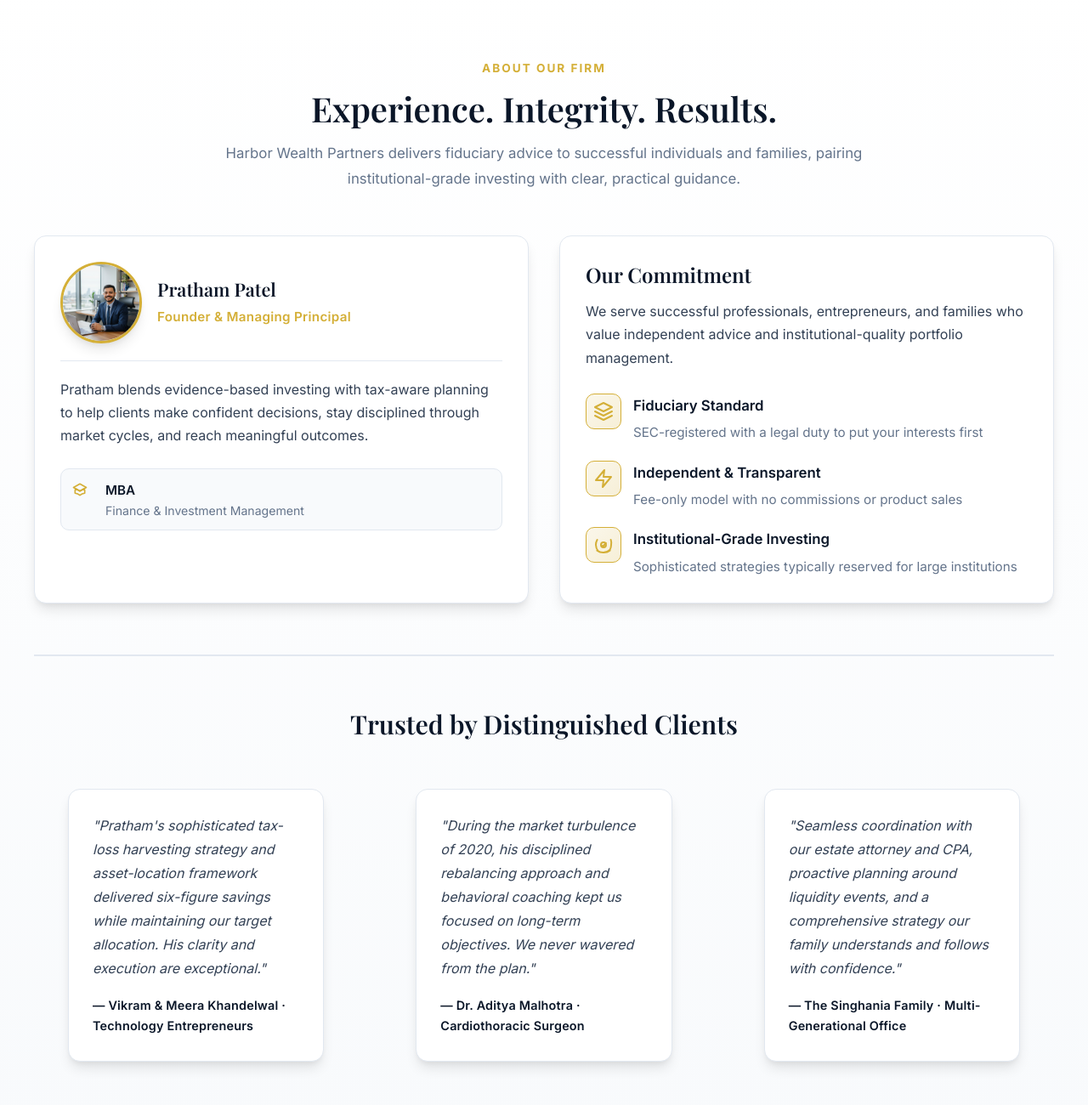
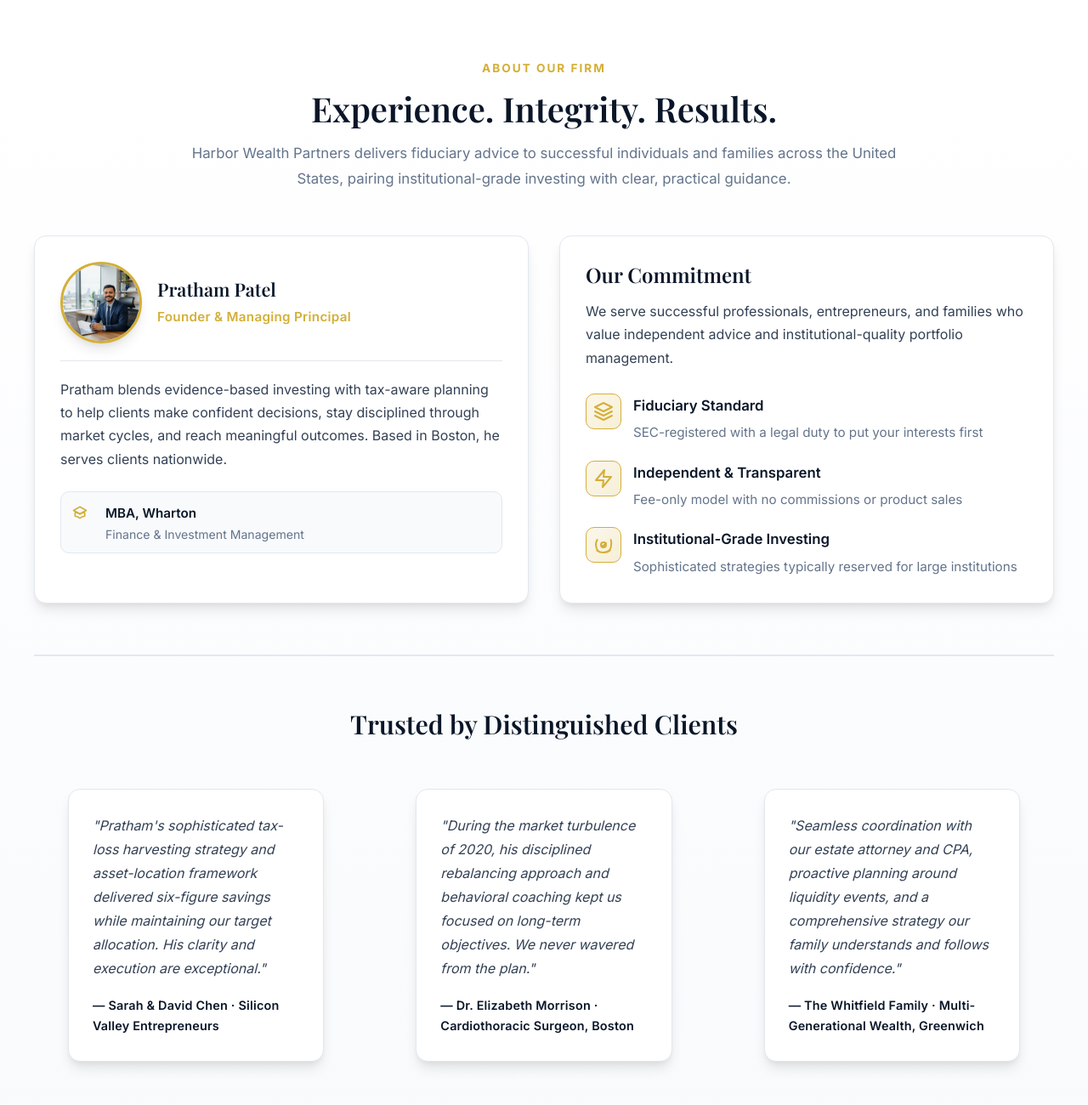
Before and after one commit to sonishivam1402/Financial-Advisor, a plain HTML site: page index.html in a window 1280 px wide. Shown: the part 1075-2375 px from the top of the page at 85% size. Drawn offline with nearby package versions, Linux system fonts and the light colour scheme.

Commit message:
change names in testimonials

```diff
--- a/index.html
+++ b/index.html
@@ -105,8 +105,7 @@
       <div class="eyebrow">About Our Firm</div>
       <h2 class="section-title">Experience. Integrity. Results.</h2>
       <p class="section-desc">
-        Harbor Wealth Partners delivers fiduciary advice to successful individuals and families, pairing
-        institutional-grade investing with clear, practical guidance.
+        Harbor Wealth Partners delivers fiduciary advice to successful individuals and families across the United States, pairing institutional-grade investing with clear, practical guidance.
       </p>
     </div>
 
@@ -125,7 +124,7 @@
 
         <p class="advisor-brief">
           Pratham blends evidence-based investing with tax-aware planning to help clients make confident decisions,
-          stay disciplined through market cycles, and reach meaningful outcomes.
+          stay disciplined through market cycles, and reach meaningful outcomes. Based in Boston, he serves clients nationwide.
         </p>
 
         <div class="advisor-credentials">
@@ -135,7 +134,7 @@
               <path d="M12 14l6.16-3.422a12.083 12.083 0 01.665 6.479A11.952 11.952 0 0012 20.055a11.952 11.952 0 00-6.824-2.998 12.078 12.078 0 01.665-6.479L12 14z" stroke="currentColor" stroke-width="2" stroke-linecap="round" stroke-linejoin="round"/>
             </svg>
             <div>
-              <strong>MBA</strong>
+              <strong>MBA, Wharton</strong>
               <span>Finance & Investment Management</span>
             </div>
           </div>
@@ -153,8 +152,8 @@
               <path d="M9 12l2 2 4-4m6 2a9 9 0 11-18 0 9 9 0 0118 0z" stroke="currentColor" stroke-width="2" stroke-linecap="round" stroke-linejoin="round"/>
             </svg>
             <div>
-              <strong>CFA</strong>
-              <span>Chartered Financial Analyst</span>
+              <strong>CFA Charterholder</strong>
+              <span>15+ Years Experience</span>
             </div>
           </div> -->
         </div>
@@ -213,21 +212,21 @@
           <blockquote>
             "Pratham's sophisticated tax-loss harvesting strategy and asset-location framework delivered six-figure savings while maintaining our target allocation. His clarity and execution are exceptional."
           </blockquote>
-          <figcaption class="who">— Vikram & Meera Khandelwal · Technology Entrepreneurs</figcaption>
+          <figcaption class="who">— Sarah & David Chen · Silicon Valley Entrepreneurs</figcaption>
         </figure>
 
         <figure class="quote">
           <blockquote>
             "During the market turbulence of 2020, his disciplined rebalancing approach and behavioral coaching kept us focused on long-term objectives. We never wavered from the plan."
           </blockquote>
-          <figcaption class="who">— Dr. Aditya Malhotra · Cardiothoracic Surgeon</figcaption>
+          <figcaption class="who">— Dr. Elizabeth Morrison · Cardiothoracic Surgeon, Boston</figcaption>
         </figure>
 
         <figure class="quote">
           <blockquote>
             "Seamless coordination with our estate attorney and CPA, proactive planning around liquidity events, and a comprehensive strategy our family understands and follows with confidence."
           </blockquote>
-          <figcaption class="who">— The Singhania Family · Multi-Generational Office</figcaption>
+          <figcaption class="who">— The Whitfield Family · Multi-Generational Wealth, Greenwich</figcaption>
         </figure>
       </div>
     </div>
```
